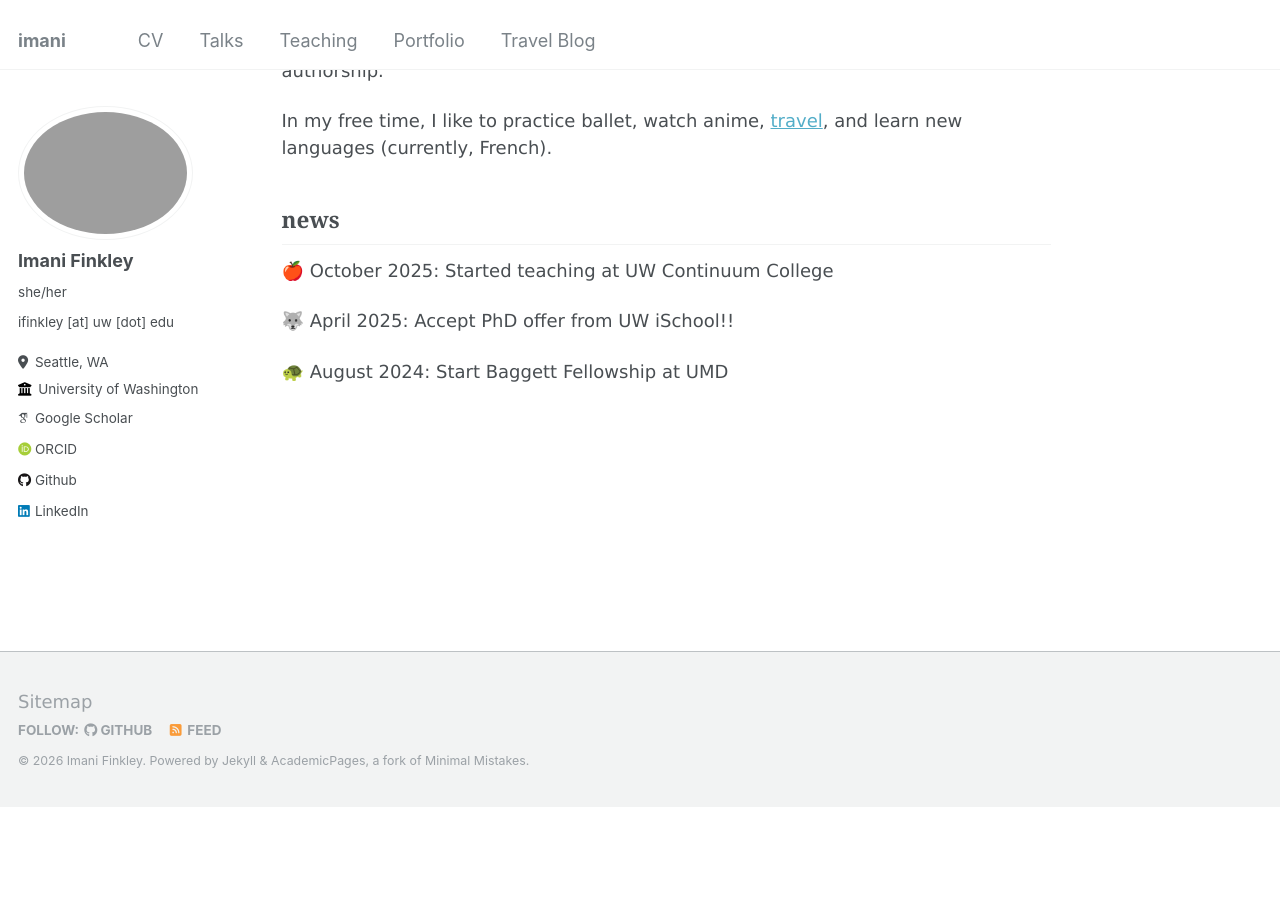
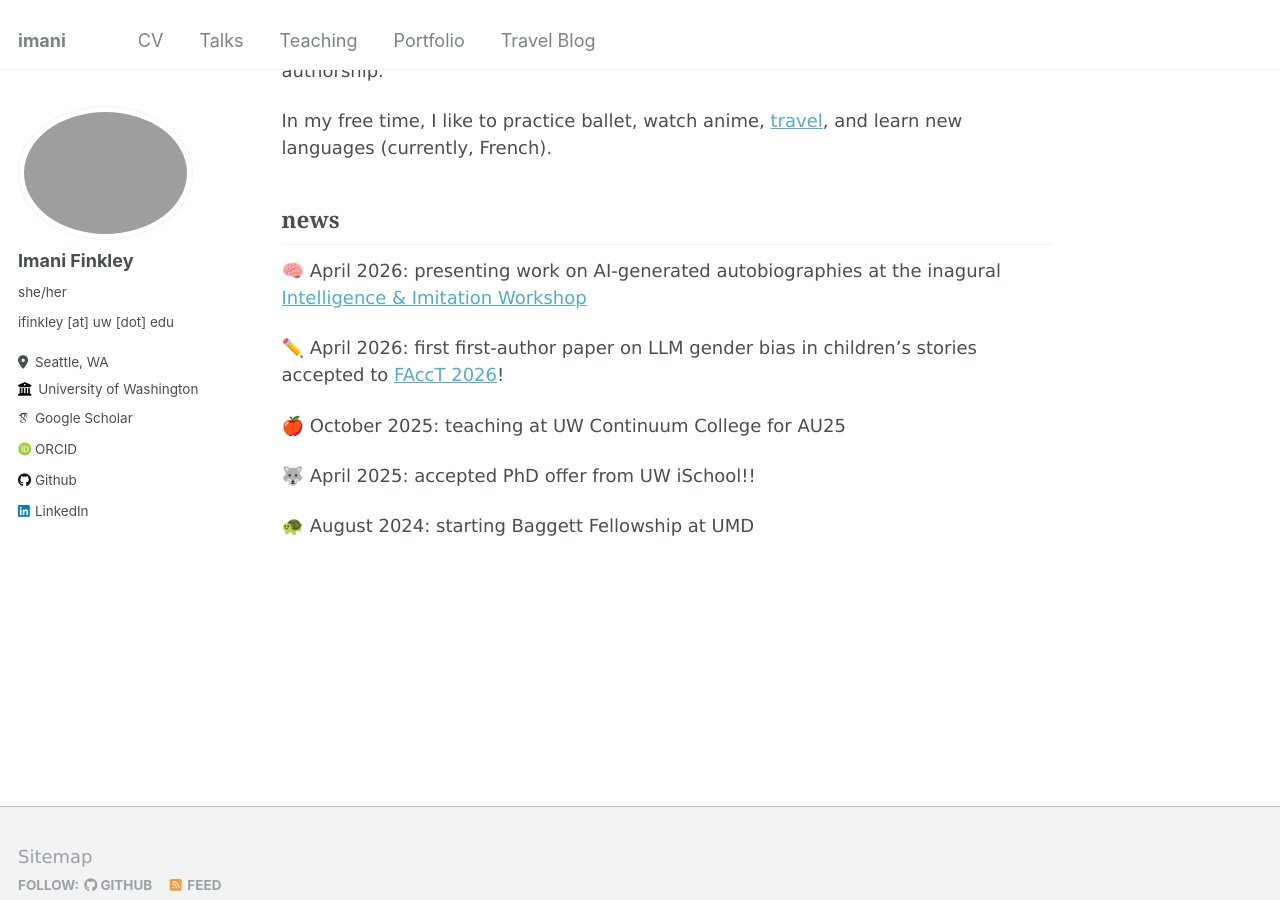
Before and after one commit to imanif/imanif.github.io, a Jekyll site: the page built from _pages/about.md, in a window 1280 px wide and 900 px high, scrolled down 461 px. Built offline with Jekyll 4.4.1, drawn with Linux system fonts in a browser that asks for light colours; some web fonts are replaced; before the commit the page ends 1267 px from its top, so only the background shows below that.

Commit message:
update news

```diff
--- a/_pages/about.md
+++ b/_pages/about.md
@@ -17,8 +17,20 @@ In my free time, I like to practice ballet, watch anime, [travel](https://imanii
 
 ## **news**
 
-🍎 October 2025: Started teaching at UW Continuum College
+<!-- 👩🏽‍💻 September 2026: starting as a Visiting AI Researcher at Meta FAIR
 
-🐺 April 2025: Accept PhD offer from UW iSchool!!
+✏️ August 2026: survey of fiction in NLP accepted to [EMNLP 2026](https://2026.emnlp.org/)
 
-🐢 August 2024: Start Baggett Fellowship at UMD
+✏️ July 2026: paper on AI autobios accepted to [AIES 2026](https://www.aies-conference.com/2026/)
+
+☀️ June 2026: starting my Summer RAship at [HDSSI26](https://humanitiesdatalab.ds.lib.uw.edu/hdssi/) -->
+
+🧠 April 2026: presenting work on AI-generated autobiographies at the inagural [Intelligence & Imitation Workshop](https://humanitiesofaiworkshop.com/)
+
+✏️ April 2026: first first-author paper on LLM gender bias in children's stories accepted to [FAccT 2026](https://facctconference.org/index.html)!
+
+🍎 October 2025: teaching at UW Continuum College for AU25
+
+🐺 April 2025: accepted PhD offer from UW iSchool!!
+
+🐢 August 2024: starting Baggett Fellowship at UMD
```
